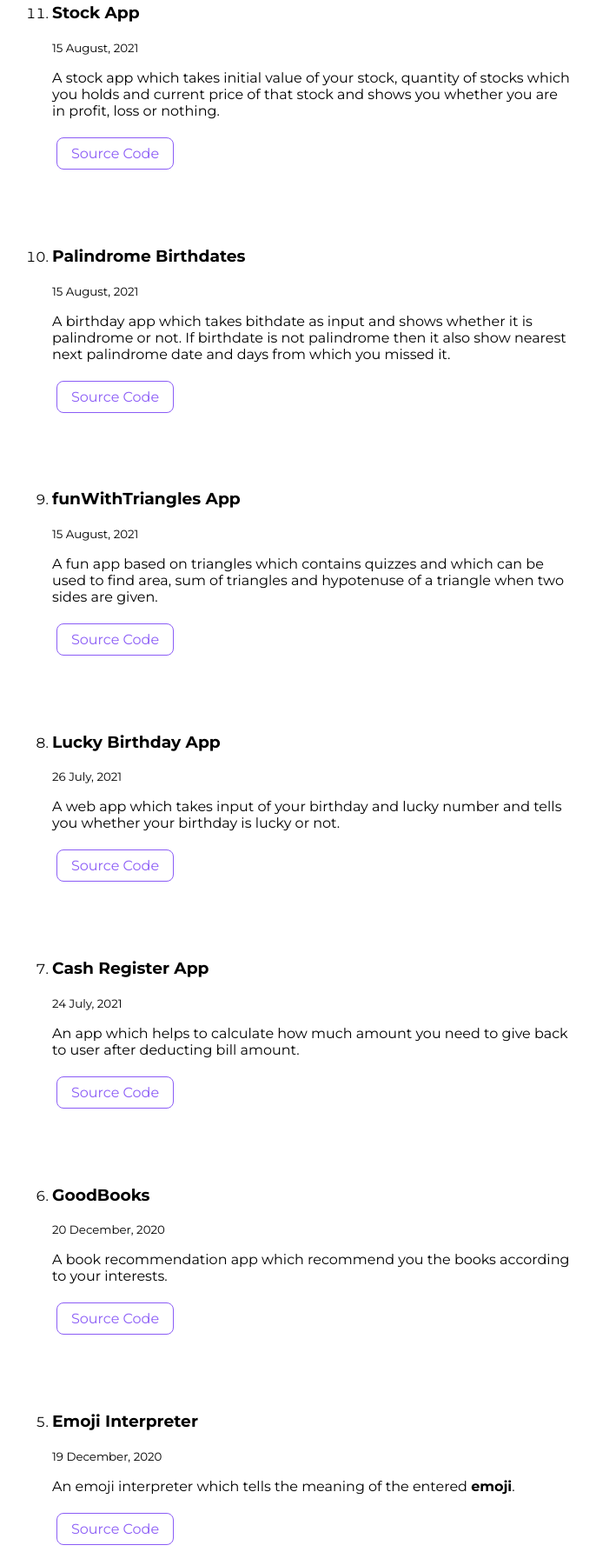
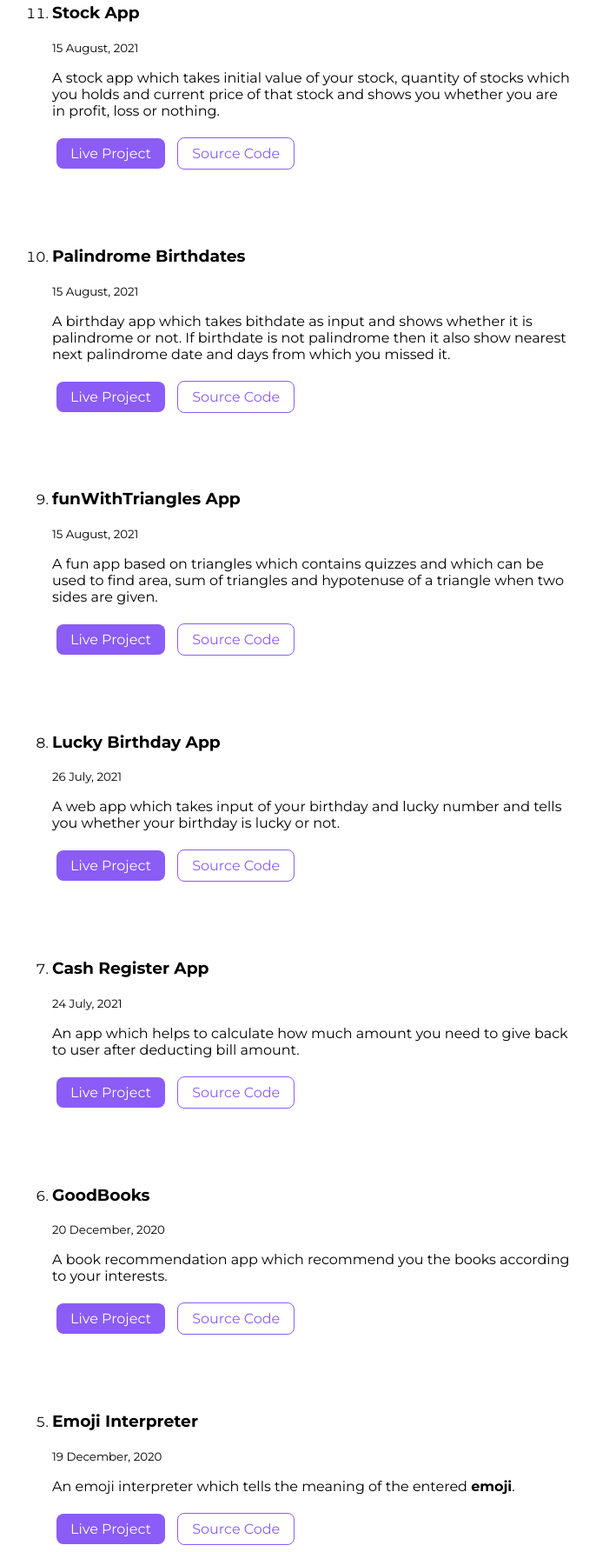
Before and after one commit to starteramit/Simple-Portfolio, a plain HTML site: page projects.html in a window 1280 px wide. Shown: the part 632-2417 px from the top of the page at 87% size, without its empty margins (300-986 px from the left). Drawn offline with Linux system fonts and the light colour scheme.

Commit message:
adding live buttons

```diff
--- a/projects.html
+++ b/projects.html
@@ -42,7 +42,11 @@
               stocks which you holds and current price of that stock and shows
               you whether you are in profit, loss or nothing.
             </p>
-
+            <a
+              href="https://determined-archimedes-f75ca6.netlify.app"
+              class="link link-primary"
+              >Live Project</a
+            >
             <a
               href="https://github.com/starteramit/Stock-App"
               class="link link-secondary"
@@ -63,7 +67,11 @@
               show nearest next palindrome date and days from which you missed
               it.
             </p>
-
+            <a
+            href="https://jovial-brown-faa3cf.netlify.app"
+            class="link link-primary"
+            >Live Project</a
+          >
             <a
               href="https://github.com/starteramit/Palindrome-Birthdate"
               class="link link-secondary"
@@ -83,7 +91,11 @@
               be used to find area, sum of triangles and hypotenuse of a
               triangle when two sides are given.
             </p>
-
+            <a
+            href="https://mystifying-gates-caec18.netlify.app"
+            class="link link-primary"
+            >Live Project</a
+          >
             <a
               href="https://github.com/starteramit/Fun-With-Triangle"
               class="link link-secondary"
@@ -102,7 +114,11 @@
               A web app which takes input of your birthday and lucky number and
               tells you whether your birthday is lucky or not.
             </p>
-
+            <a
+            href="https://happy-agnesi-f25609.netlify.app"
+            class="link link-primary"
+            >Live Project</a
+          >
             <a
               href="https://github.com/starteramit/Lucky-Birthday"
               class="link link-secondary"
@@ -121,7 +137,11 @@
               An app which helps to calculate how much amount you need to give
               back to user after deducting bill amount.
             </p>
-
+            <a
+            href="https://stupefied-snyder-896385.netlify.app"
+            class="link link-primary"
+            >Live Project</a
+          >
             <a
               href="https://github.com/starteramit/Cash-Register"
               class="link link-secondary"
@@ -140,7 +160,11 @@
               A book recommendation app which recommend you the books according
               to your interests.
             </p>
-
+            <a
+              href="https://zen-lamport-3a373c.netlify.app"
+              class="link link-primary"
+              >Live Project</a
+            >
             <a
               href="https://github.com/starteramit/Goodbooks"
               class="link link-secondary"
@@ -159,7 +183,11 @@
               An emoji interpreter which tells the meaning of the entered
               <strong>emoji</strong>.
             </p>
-
+            <a
+            href="https://eager-sammet-1d617c.netlify.app"
+            class="link link-primary"
+            >Live Project</a
+          >
             <a
               href="https://github.com/starteramit/Emoji-Interpreter"
               class="link link-secondary"
@@ -178,7 +206,11 @@
               <strong> Groot</strong> is a fictional superhero appearing in
               American comic books published by Marvel Comics..
             </p>
-
+            <a
+              href="https://thirsty-feynman-ea5448.netlify.app"
+              class="link link-primary"
+              >Live Project</a
+            >
             <a
               href="https://github.com/starteramit/Talk-In-Groot"
               class="link link-secondary"
@@ -197,7 +229,11 @@
               Are you a fan of minions? Did you know that the gibberish they say
               is an actual language.
             </p>
-
+            <a
+              href="https://tender-jepsen-bf3112.netlify.app"
+              class="link link-primary"
+              >Live Project</a
+            >
             <a
               href="https://github.com/starteramit/Talk-Like-Banana"
               class="link link-secondary"
@@ -216,7 +252,11 @@
               A CLI ( command line interface ) app to know your knowledge about
               Cricket!
             </p>
-
+            <a
+              href="https://replit.com/@OMEGAGAMING1/cricketquiz?embed=1&output=1#index.js"
+              class="link link-primary"
+              >Live Project</a
+            >
             <a
               href="https://github.com/starteramit/Cricket-Quiz"
               class="link link-secondary"
@@ -235,7 +275,11 @@
               A CLI ( command line interface ) app to know how better you know
               me ?
             </p>
-
+            <a
+            href="https://replit.com/@OMEGAGAMING1/NoisyThriftyTriangles?embed=1&output=1#index.js"
+            class="link link-primary"
+            >Live Project</a
+          >
             <a
               href="https://github.com/starteramit/Do-You-Know-Me"
               class="link link-secondary"
```
